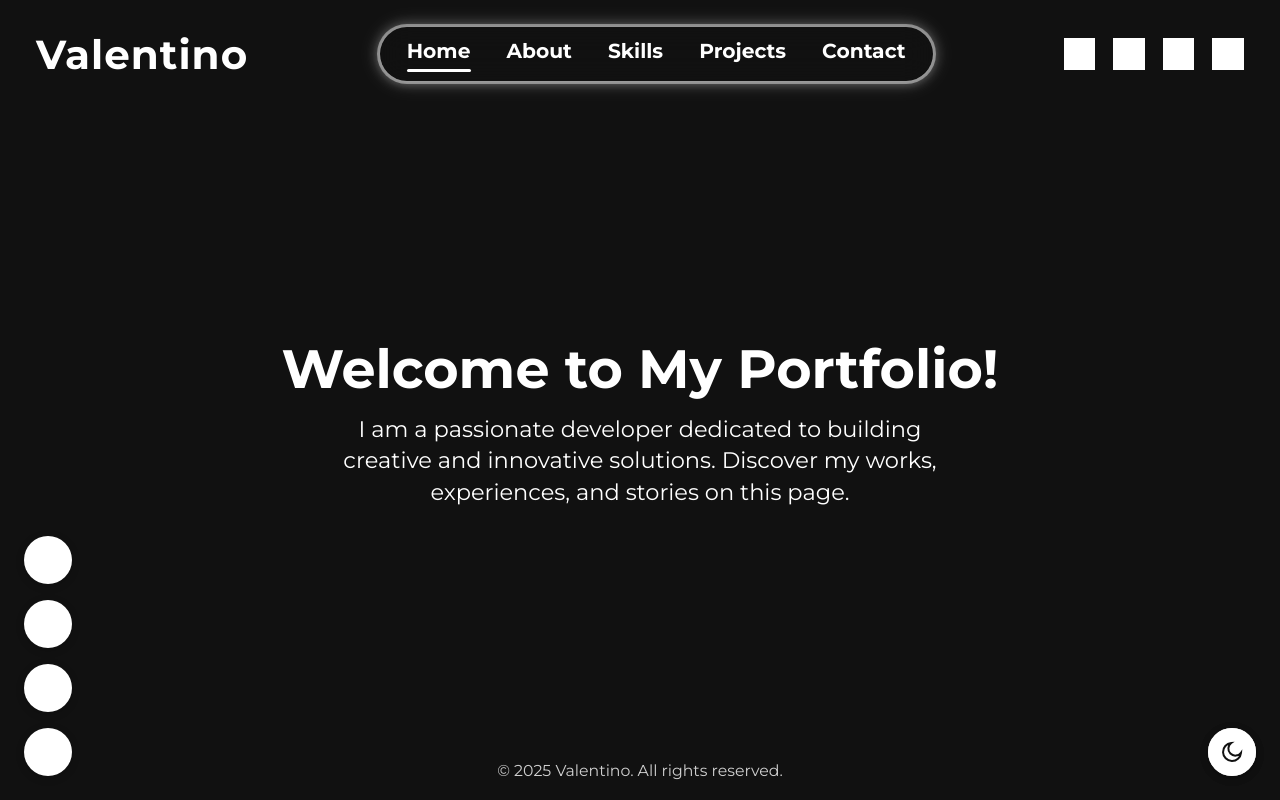
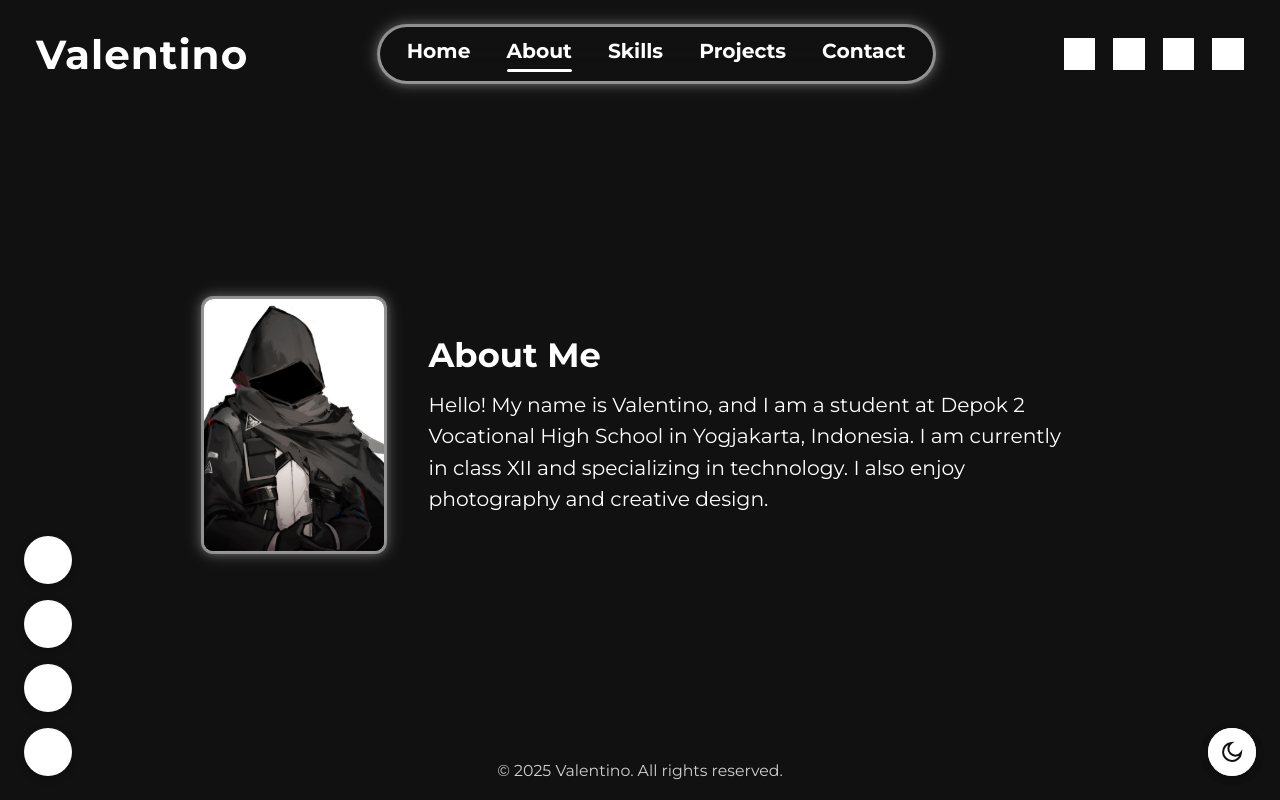
Before and after one commit to zylpheon/Portfolio3, a plain HTML site: page index.html in a window 1280 px wide. Both pictures are taken after a click on the link "About". Drawn offline with nearby package versions, Linux system fonts and the light colour scheme; grey boxes are pictures that could not be loaded.

Commit message:
aB0uT CoNt3Nt

```diff
--- a/index.html
+++ b/index.html
@@ -70,10 +70,10 @@
       <h1 class="text-4xl md:text-5xl font-bold text-white mb-4 text-center portfolio-welcome px-4 sm:px-6">Welcome to
         My Portfolio!
       </h1>
-      <p class="text-lg md:text-xl text-white max-w-xl text-center portfolio-desc px-4 sm:px-6">I am a passionate
-        developer dedicated
-        to building
-        creative and innovative solutions. Discover my works, experiences, and stories on this page.</p>
+      <p class="text-lg md:text-xl text-white max-w-xl text-center portfolio-desc px-4 sm:px-6">Hello, welcome to my
+        personal website. I'm Tino, a student. I'm still learning, and this website is one of my projects. Thank you for
+        visiting my web!
+      </p>
     </main>
     <script src="scripts/index.js"></script>
     <script src="scripts/navbar-underline.js"></script>
--- a/scripts/index.js
+++ b/scripts/index.js
@@ -0,0 +1,92 @@
+document.addEventListener('DOMContentLoaded', function () {
+  // Ambil nav-link About (nav utama)
+  const aboutLink = document.querySelector('.navbar-blur-container .nav-link:nth-child(2)');
+  const homeLink = document.querySelector('.navbar-blur-container .nav-link:nth-child(1)');
+  const main = document.querySelector('main');
+
+  // Ambil nav-overlay-link (mobile)
+  const overlayLinks = document.querySelectorAll('#nav-overlay .nav-overlay-link');
+
+  // Konten Home (default)
+  const homeContent = `
+    <h1 class="text-4xl md:text-5xl font-bold text-white mb-4 text-center portfolio-welcome px-4 sm:px-6">Welcome to My Portfolio!</h1>
+    <p class="text-lg md:text-xl text-white max-w-xl text-center portfolio-desc px-4 sm:px-6">I am a passionate developer dedicated to building creative and innovative solutions. Discover my works, experiences, and stories on this page.</p>
+  `;
+
+  // Konten About dengan gambar me.jpg dan paragraph baru
+  const aboutContent = `
+    <div class="about-content flex flex-col md:flex-row items-center justify-center gap-10 px-4 sm:px-6">
+      <img src="images/me.jpg" alt="Foto Saya" class="w-40 h-56 object-cover rounded-lg about-photo mb-4 md:mb-0" style="aspect-ratio:3/4;" />
+      <div class="flex flex-col items-center md:items-start">
+        <h1 class="text-2xl md:text-3xl font-bold text-white mb-3 text-center md:text-left no-hover">About Me</h1>
+        <p class="text-base md:text-lg text-white max-w-xl text-center md:text-left no-hover">Hello! My name is Valentino, and I am a student at Depok 2 Vocational High School in Yogjakarta, Indonesia. I am currently in class XII and specializing in technology. I also enjoy photography and creative design.</p>
+      </div>
+    </div>
+  `;
+
+  let isTransitioning = false;
+  function fadeContent(newContent) {
+    if (isTransitioning) return;
+    isTransitioning = true;
+    main.style.transition = 'opacity 0.4s';
+    main.style.opacity = '0';
+    setTimeout(function () {
+      main.innerHTML = newContent;
+      main.style.opacity = '0';
+      setTimeout(function () {
+        main.style.opacity = '1';
+        setTimeout(function () {
+          isTransitioning = false;
+        }, 1000); // Delay 1 detik sebelum bisa pindah lagi
+      }, 20);
+    }, 400);
+  }
+
+  // Desktop nav
+  if (aboutLink && main) {
+    aboutLink.addEventListener('click', function (e) {
+      e.preventDefault();
+      fadeContent(aboutContent);
+      document.dispatchEvent(new CustomEvent('aboutPageActive'));
+    });
+  }
+  if (homeLink && main) {
+    homeLink.addEventListener('click', function (e) {
+      e.preventDefault();
+      fadeContent(homeContent);
+      document.dispatchEvent(new CustomEvent('homePageActive'));
+    });
+  }
+
+  // Mobile nav overlay
+  if (overlayLinks.length > 0 && main) {
+    function closeOverlay() {
+      const overlay = document.getElementById('nav-overlay');
+      if (overlay) {
+        overlay.style.transition = 'opacity 0.5s';
+        overlay.style.opacity = '0';
+        setTimeout(function () {
+          overlay.classList.remove('show');
+          overlay.classList.add('hidden');
+          overlay.style.opacity = '';
+        }, 500);
+      }
+    }
+    overlayLinks[0].addEventListener('click', function (e) {
+      e.preventDefault();
+      fadeContent(homeContent);
+      document.dispatchEvent(new CustomEvent('homePageActive'));
+      closeOverlay();
+    });
+    overlayLinks[1].addEventListener('click', function (e) {
+      e.preventDefault();
+      fadeContent(aboutContent);
+      document.dispatchEvent(new CustomEvent('aboutPageActive'));
+      closeOverlay();
+    });
+    // Anda bisa menambahkan handler untuk Skills, Projects, Contact jika ingin konten dinamis juga
+  }
+
+  // Set opacity awal agar smooth saat reload
+  main.style.opacity = '1';
+});
--- a/scripts/navbar-underline.js
+++ b/scripts/navbar-underline.js
@@ -3,6 +3,8 @@ window.addEventListener('DOMContentLoaded', function () {
     if (!nav) return;
     const links = nav.querySelectorAll('.nav-link');
     const underline = nav.querySelector('.nav-underline');
+    let activeIndex = 0; // 0: Home, 1: About, dst
+
     function moveUnderlineTo(el) {
         let left = el.offsetLeft;
         const style = window.getComputedStyle(el);
@@ -17,19 +19,30 @@ window.addEventListener('DOMContentLoaded', function () {
         }
         underline.style.background = color;
     }
-    let currentLink = links[0];
-    moveUnderlineTo(currentLink);
-    links.forEach(link => {
+
+    moveUnderlineTo(links[activeIndex]);
+    links.forEach((link, idx) => {
         link.addEventListener('mouseenter', e => {
-            currentLink = link;
             moveUnderlineTo(link);
+        });
+        link.addEventListener('mouseleave', e => {
+            moveUnderlineTo(links[activeIndex]);
         });
     });
     nav.addEventListener('mouseleave', () => {
-        currentLink = links[0];
-        moveUnderlineTo(links[0]);
+        moveUnderlineTo(links[activeIndex]);
     });
-    window.addEventListener('resize', () => moveUnderlineTo(currentLink));
-    const observer = new MutationObserver(() => moveUnderlineTo(currentLink));
+    window.addEventListener('resize', () => moveUnderlineTo(links[activeIndex]));
+    const observer = new MutationObserver(() => moveUnderlineTo(links[activeIndex]));
     observer.observe(document.body, { attributes: true, attributeFilter: ['class'] });
+
+    // Event untuk About dan Home agar underline menetap
+    document.addEventListener('aboutPageActive', function () {
+        activeIndex = 1; // About
+        moveUnderlineTo(links[activeIndex]);
+    });
+    document.addEventListener('homePageActive', function () {
+        activeIndex = 0; // Home
+        moveUnderlineTo(links[activeIndex]);
+    });
 });
--- a/styles/index.css
+++ b/styles/index.css
@@ -1,3 +1,19 @@
+/* Box-shadow khusus gambar About yang mengikuti theme */
+.about-photo {
+  box-shadow:
+    0 0 0 3px rgba(0, 0, 0, 0.13),
+    0 2px 10px 0 rgba(0, 0, 0, 0.08),
+    0 0 12px 3px rgba(0, 0, 0, 0.10),
+    0 0 20px 6px rgba(0, 0, 0, 0.05);
+  transition: box-shadow 0.3s;
+}
+.theme-dark .about-photo {
+  box-shadow:
+    0 0 0 3px rgba(255, 255, 255, 0.4),
+    0 2px 10px 0 rgba(255, 255, 255, 0.15),
+    0 0 12px 3px rgba(255, 255, 255, 0.25),
+    0 0 20px 6px rgba(255, 255, 255, 0.10);
+}
 .nav-overlay-link {
   opacity: 0;
   transform: translateY(-32px);
@@ -50,8 +66,8 @@
 
 @media (min-width: 781px) {
 
-  main h1:hover,
-  main p:hover {
+  main h1:hover:not(.no-hover),
+  main p:hover:not(.no-hover) {
     transform: scale(1.08);
     transition: transform 0.2s ease;
     cursor: pointer;
@@ -447,3 +463,22 @@ body.theme-dark.main-bg {
 body {
   overflow: hidden;
 }
+
+@media (max-width: 780px) {
+  .about-content {
+    flex-direction: column !important;
+    align-items: center !important;
+    justify-content: center !important;
+    text-align: center !important;
+  }
+  .about-content > div {
+    align-items: center !important;
+    text-align: center !important;
+  }
+  .about-content h1,
+  .about-content p {
+    text-align: center !important;
+    margin-left: auto !important;
+    margin-right: auto !important;
+  }
+}
```
Also changed, not shown: images/me.jpg (added).
